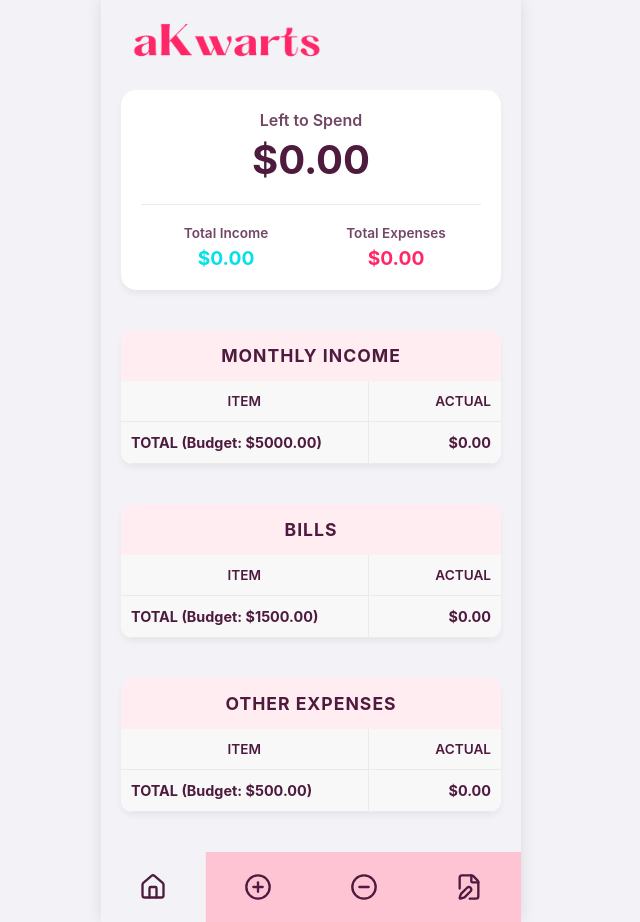
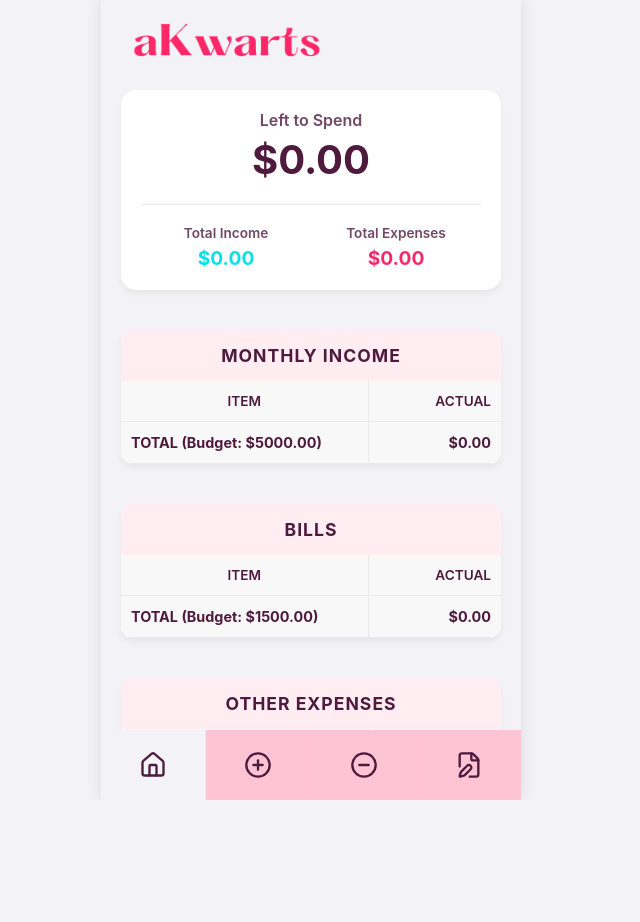
Before and after one commit to leeyyyl/akwarts, a React (Vite) app: page / in a window 1280 px wide. Shown: the whole page, without its empty margins (329-969 px from the left). After the commit the page ends 800 px from the top, so only its background shows below. Built offline with nearby package versions, Linux system fonts and the light colour scheme.

Commit message:
Try if scrollable

```diff
--- a/src/App.css
+++ b/src/App.css
@@ -25,19 +25,23 @@ body {
   max-width: 420px;
   margin: 0 auto;
   background-color: var(--bg-gray);
-  min-height: 100vh;
+  height: 100vh; /* Locks to screen height */
+  height: 100dvh; /* Better support for mobile browsers (safari/chrome) */
   box-shadow: 0 0 15px rgba(0,0,0,0.1);
-  position: relative;
-  padding-bottom: 70px; /* Room for the tab bar */
+  display: flex;
+  flex-direction: column;
+  overflow: hidden; /* Prevents the entire page from scrolling */
 }
 
 /* Header */
 .header {
-  background-color: transparent;
+  background-color: var(--bg-gray);
   padding: 20px 20px 10px 20px;
   display: flex;
   justify-content: flex-start;
   align-items: center;
+  flex-shrink: 0; /* Locks the height */
+  z-index: 10;
 }
 
 .header-logo {
@@ -48,6 +52,8 @@ body {
 
 .dashboard {
   padding: 20px;
+  flex-grow: 1; /* Expands to fill the space between header and tab bar */
+  overflow-y: auto; /* Enables scrolling for this section only */
 }
 
 /* Cards */
@@ -295,11 +301,11 @@ body {
 
 /* --- CORRECTED TAB BAR STYLES --- */
 .tab-bar {
-  position: absolute;
-  bottom: 0;
+  flex-shrink: 0; /* Locks the height */
   width: 100%;
   display: flex;
   height: 70px;
+  z-index: 10;
 }
 
 .tab-bar button {
```
